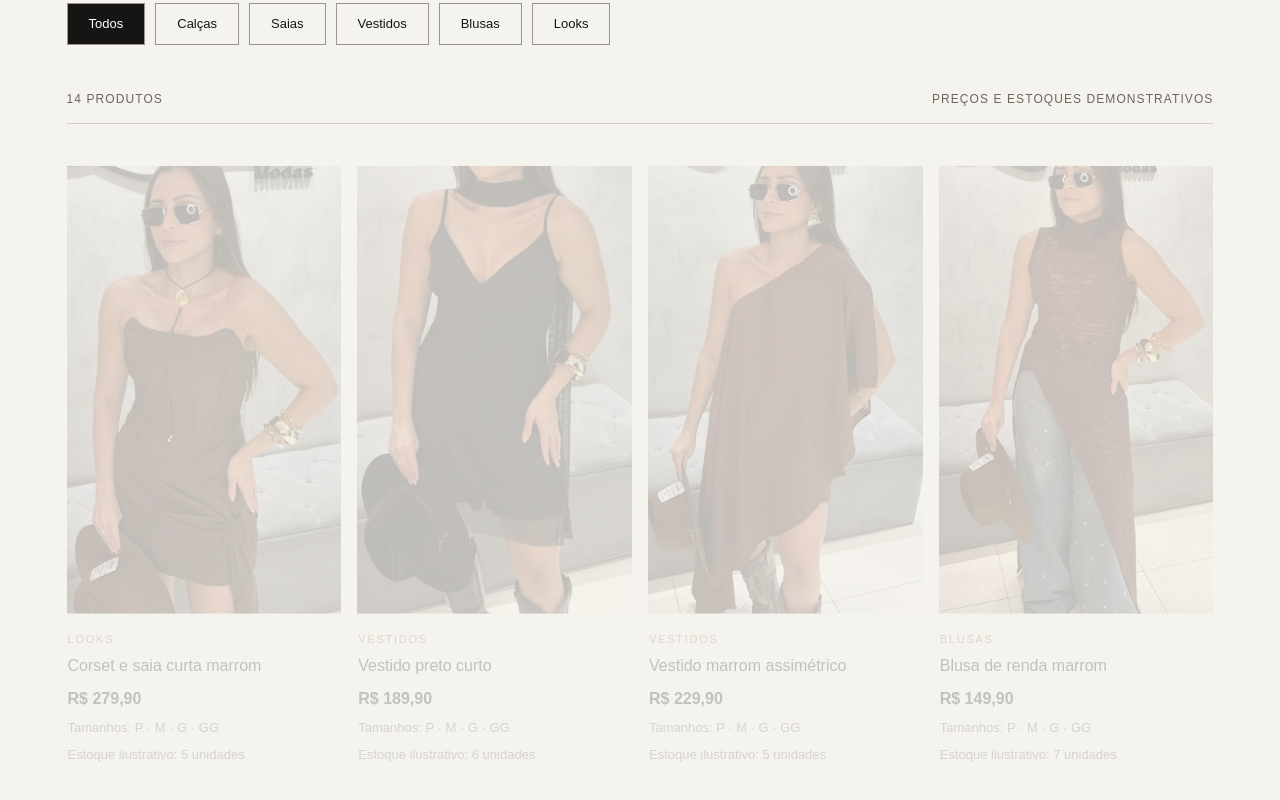
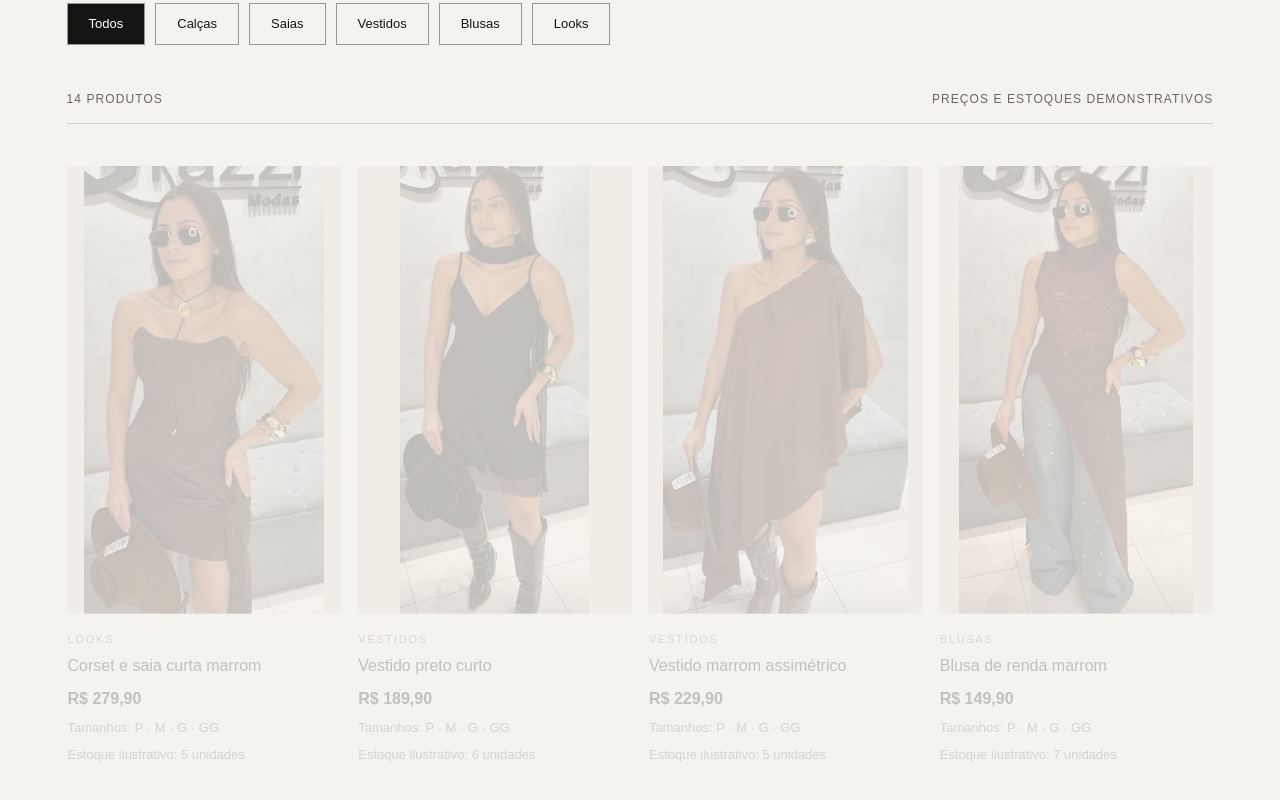
Before and after one commit to duduwwl/grazzi-modas, a Next.js app: page /grazzi-modas/produtos in a window 1280 px wide. Shown: the part 546-1346 px from the top of the page. Built offline with nearby package versions, Linux system fonts and the light colour scheme.

Commit message:
Show complete product photos in catalog

```diff
--- a/app/globals.css
+++ b/app/globals.css
@@ -254,3 +254,10 @@ html,body{max-width:100%;overflow-x:clip}
 }
 @media(max-width:800px){.bag-summary{max-width:none}}
 @media(max-width:480px){.form-grid{grid-template-columns:minmax(0,1fr)}}
+
+/* Show the complete product photographs, including faces and full outfits. */
+.catalog-grid .product-image img,
+.related .product-image img,
+.detail-image img{object-fit:contain}
+.catalog-grid .product-tile:hover img,
+.related .product-tile:hover img{transform:none}
```
Also changed, not shown: 112 other files (tests, documents, lock files or other folders).
